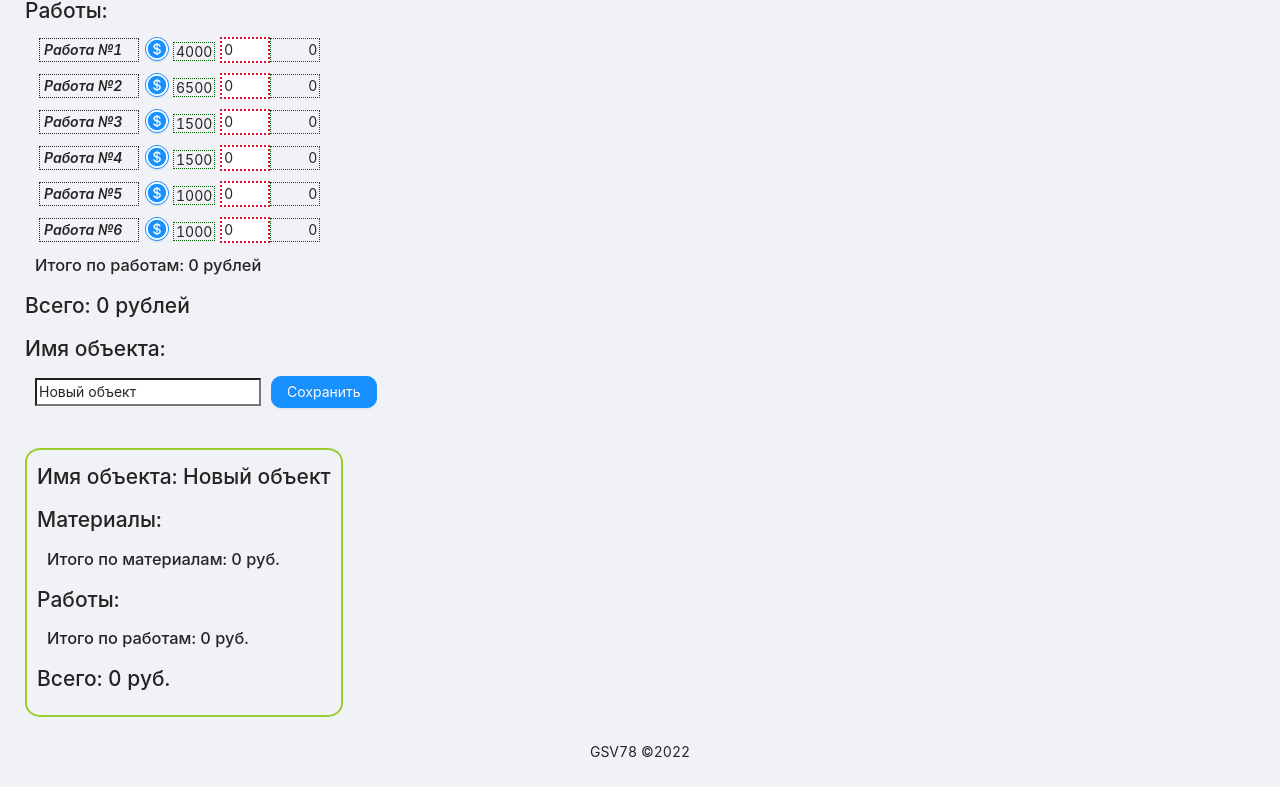
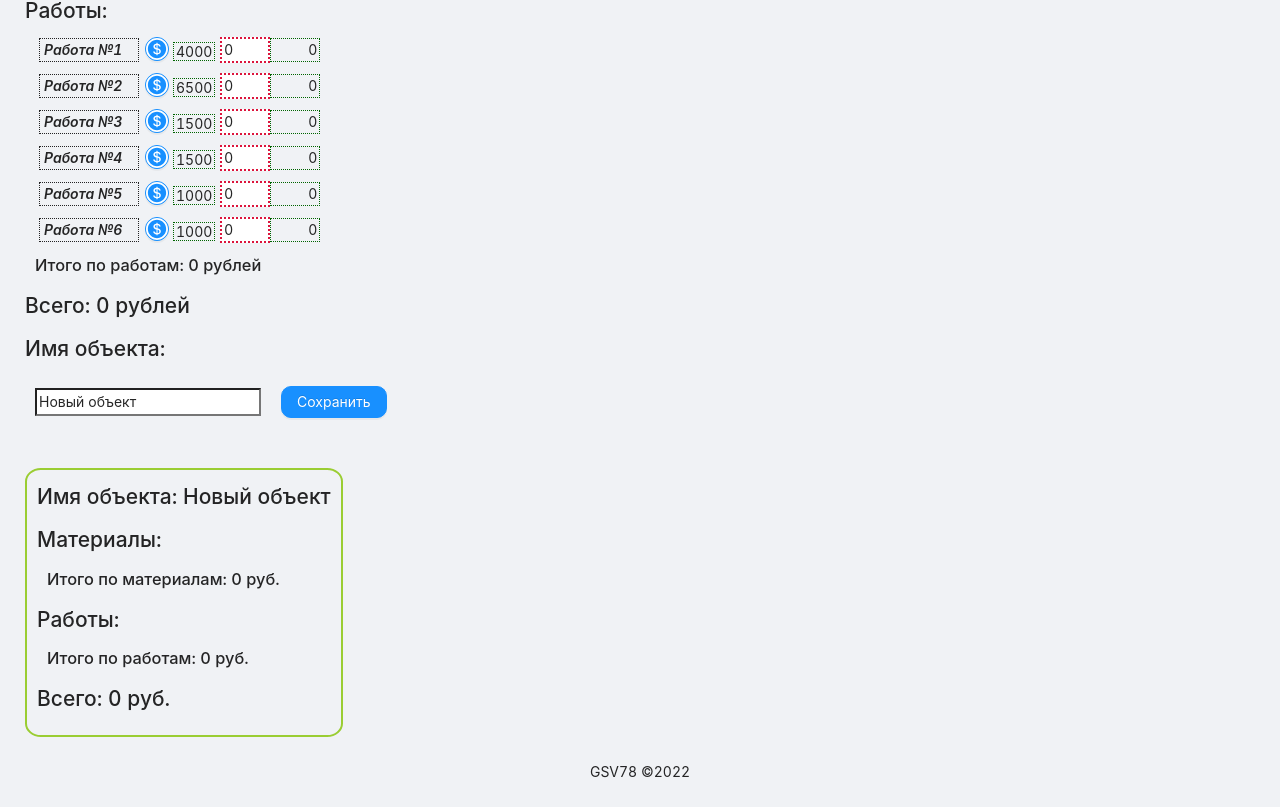
Before and after one commit to GSV78/wells, a React (Create React App) app: page /new in a window 1280 px wide. Shown: the part 529-1336 px from the top of the page. Built offline with nearby package versions, Linux system fonts and the light colour scheme; data requests are answered from the project's data file.

Commit message:
version 1.2.0 promo release version

```diff
--- a/src/pages/New.module.css
+++ b/src/pages/New.module.css
@@ -1,6 +1,7 @@
 .name {
-  margin: 0 10px;
+  margin: 10px;
 }
 .button {
   border-radius: 10px;
+  margin: 10px;
 }
```
